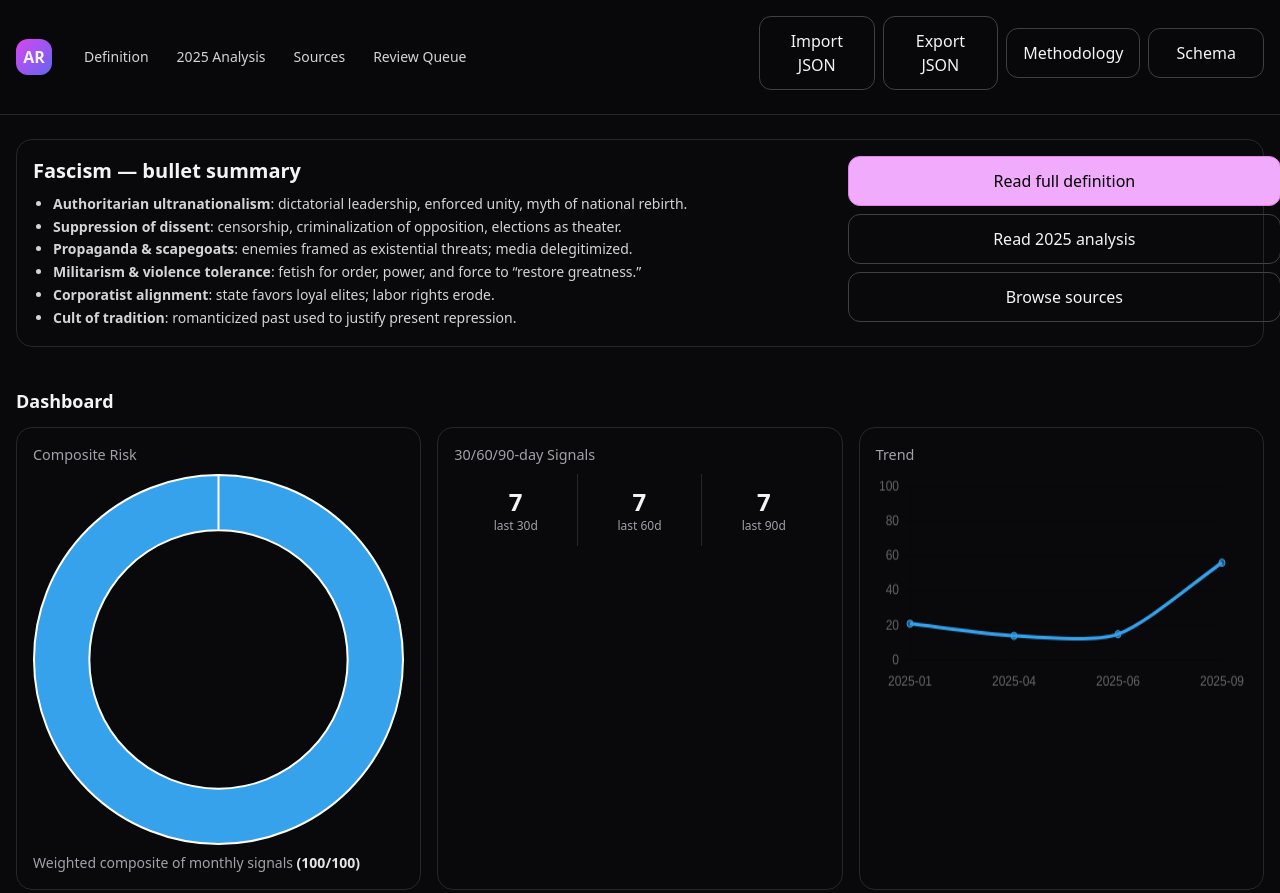
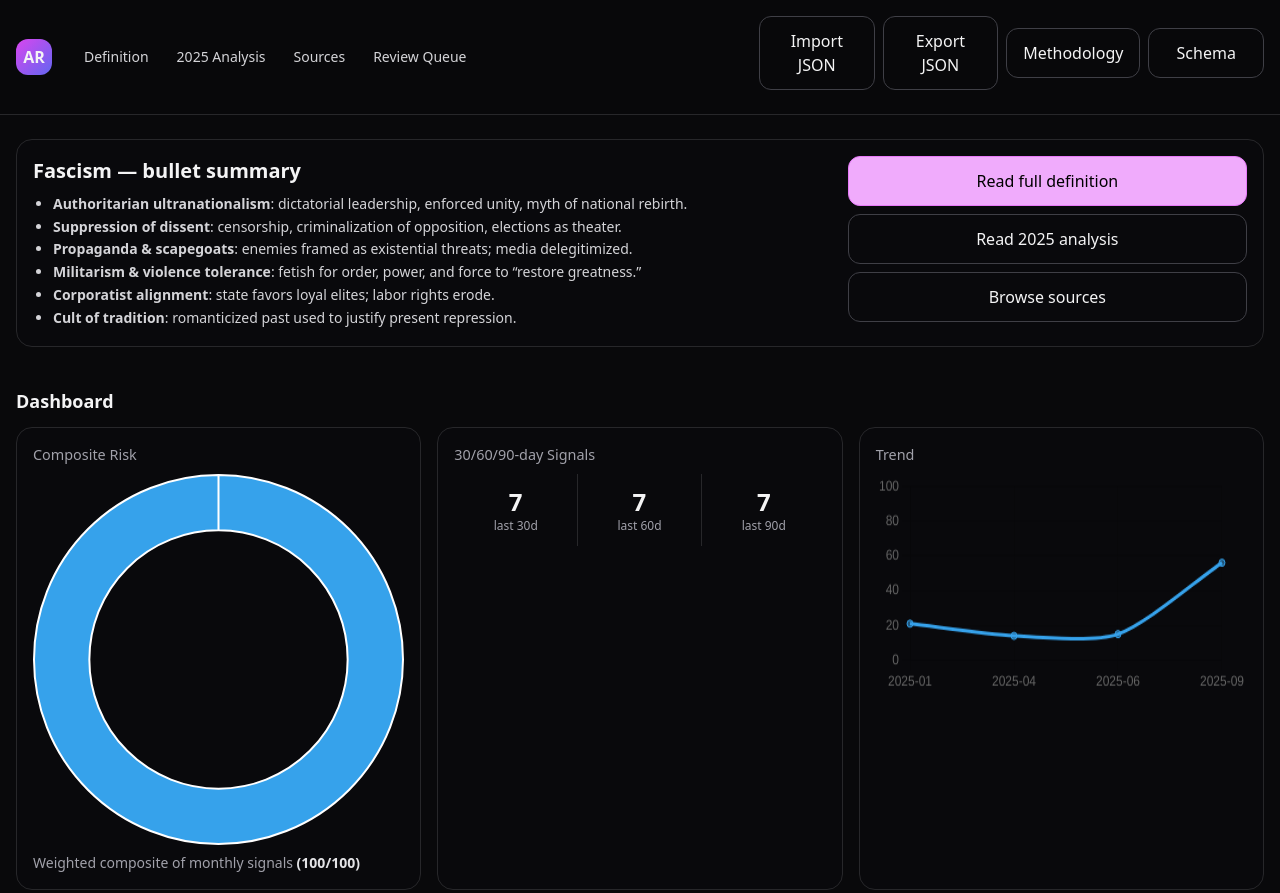
Before and after one commit to jesusthedev/authoritarian_risk, a website: page index.html in a window 1280 px wide. Shown: the top 893 px of the page. Drawn offline with nearby package versions, Linux system fonts and the light colour scheme.

Commit message:
Update styles.css

```diff
--- a/styles.css
+++ b/styles.css
@@ -3,6 +3,7 @@
   all: unset;
   display: block;        /* force block layout, not inline */
   width: 100%;           /* take full container width */
+  box-sizing: border-box; /* include padding in width */
   text-align: center;    /* center the text inside */
   padding: 0.75rem 1rem; /* more breathing room */
   border-radius: .75rem;
```
